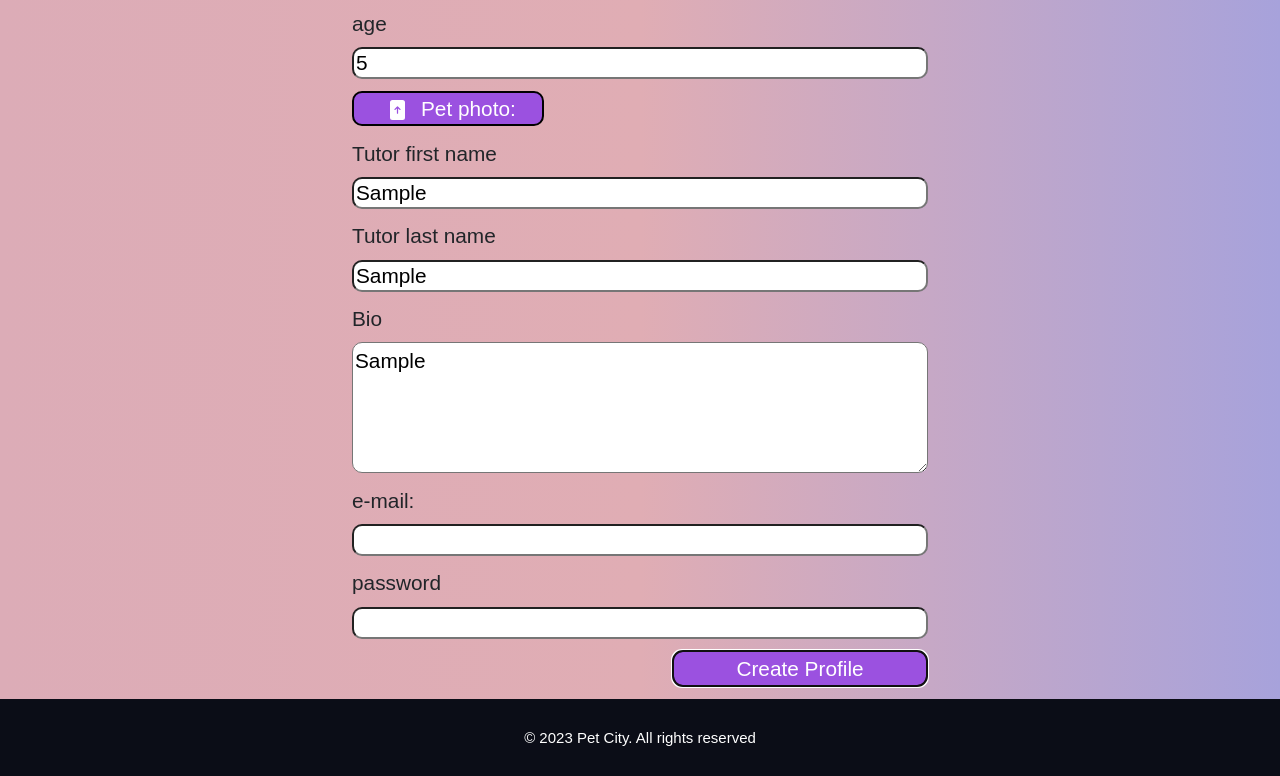
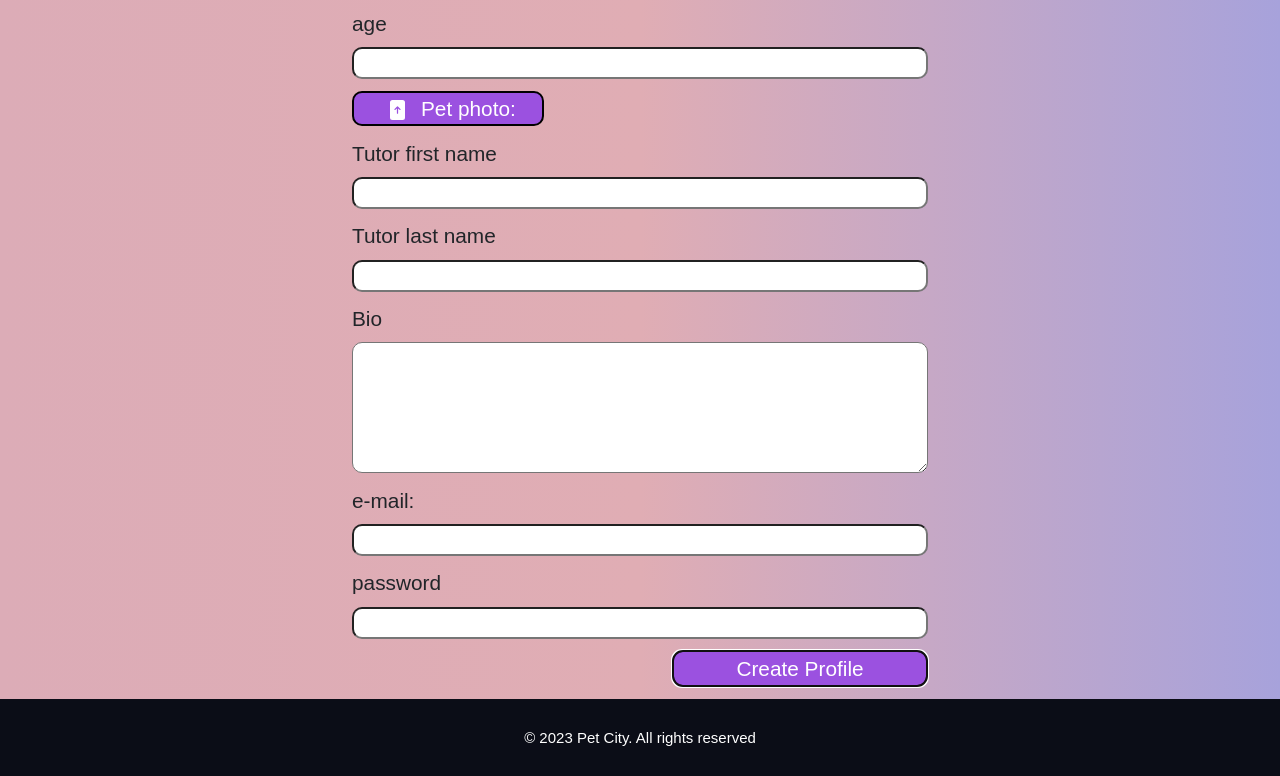
Before and after one commit to XDYuuki/pet-city, a plain HTML site: page logicDev.html in a window 1280 px wide. Both pictures are taken after typing "Sample", "Sample", "5", "Sample", "Sample", "Sample" into the empty fields and a click on the button "Create Profile". Shown: the part 294-1070 px from the top of the page. Drawn offline with nearby package versions, Linux system fonts and the light colour scheme; no server answers.

Commit message:
WIP: clearing the form after submit. Next step: work on profile redirection and post card creation

```diff
--- a/controller/UserController.js
+++ b/controller/UserController.js
@@ -22,6 +22,8 @@ class UserrController {
                 dataUser.file
             );
 
+            this.view.clearSignupFormView();
+
             return this.loggedUserID;
         }
         return false;
--- a/pages/signup.html
+++ b/pages/signup.html
@@ -144,7 +144,7 @@
     <script defer src="../controller/UserController.js"></script>
     <script defer src="../model/UserModel.js"></script>
     <script defer src="../view/SignupView.js"></script>
-    <script defer src="./firebaseComm.js"></script>
+    <script defer src="../firebaseComm.js"></script>
 </body>
 
 </html>
--- a/view/SignupView.js
+++ b/view/SignupView.js
@@ -17,6 +17,17 @@ class SignupView {
         this.passwprdInput = document.getElementById("password-input");
         this.bioInput = document.getElementById("bio-input");
     }
+
+    clearSignupFormView = () => {
+        this.petNameInput.value = "";
+        this.specieInput.value = "";
+        this.ageInput.value = "";
+        this.tutorFirstName.value = "";
+        this.tutorLastName.value = "";
+        this.emailInput.value = "";
+        this.passwprdInput.value = "";
+        this.bioInput.value = "";
+    };
 
     bindSignupUser(handler) {
         this.fileInput.addEventListener("change", (event) => {
```
Also changed, not shown: pages/profile.html (+0 -1 lines).
